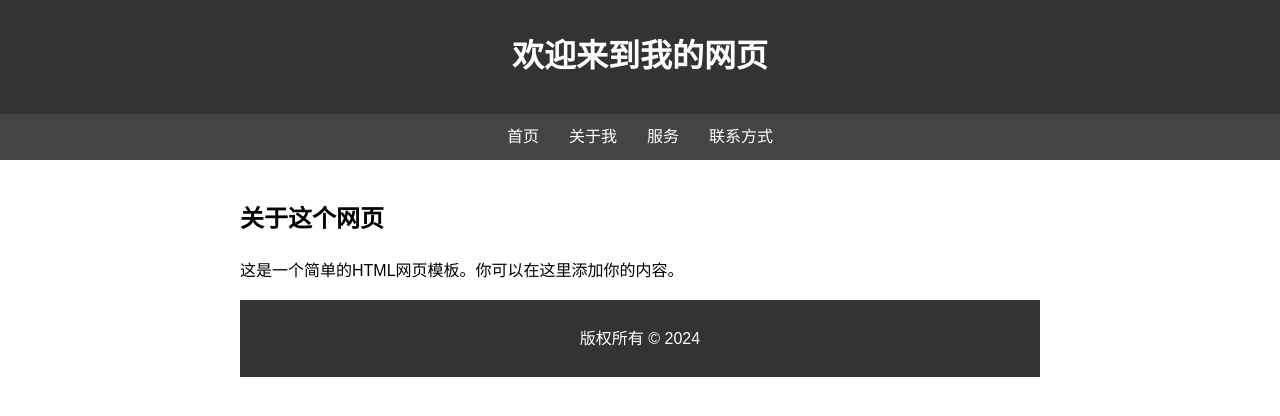
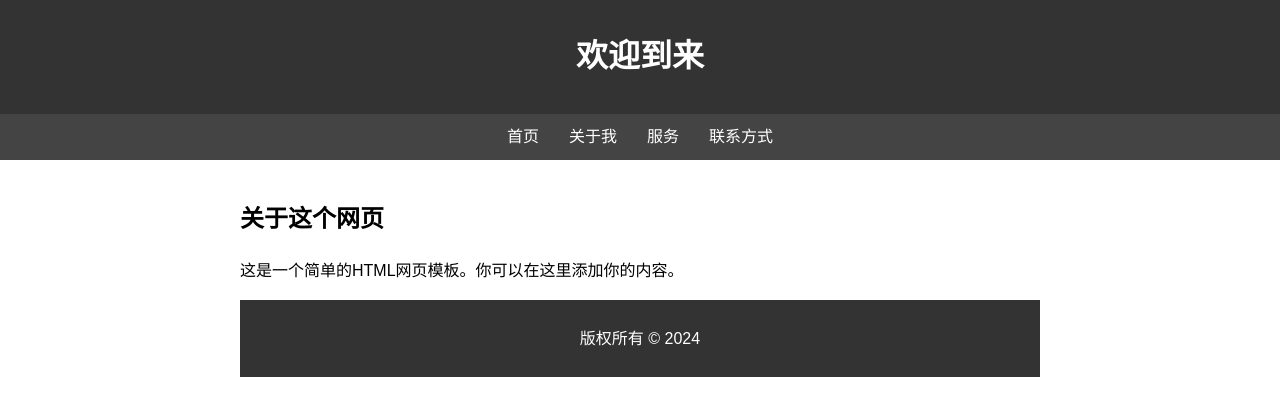
Before and after one commit to xuyashi666/xuyashi666, a plain HTML site: page index.html in a window 1280 px wide. Drawn offline with Linux system fonts and the light colour scheme.

Commit message:
Update index.html

```diff
--- a/index.html
+++ b/index.html
@@ -3,7 +3,7 @@
 <head>
     <meta charset="UTF-8">
     <meta name="viewport" content="width=device-width, initial-scale=1.0">
-    <title>我的网页</title>
+    <title>许亚石的第一个网页</title>
     <style>
         body {
             font-family: Arial, sans-serif;
@@ -52,7 +52,7 @@
 </head>
 <body>
     <header>
-        <h1>欢迎来到我的网页</h1>
+        <h1>欢迎到来</h1>
     </header>
     <nav>
         <a href="#">首页</a>
```
